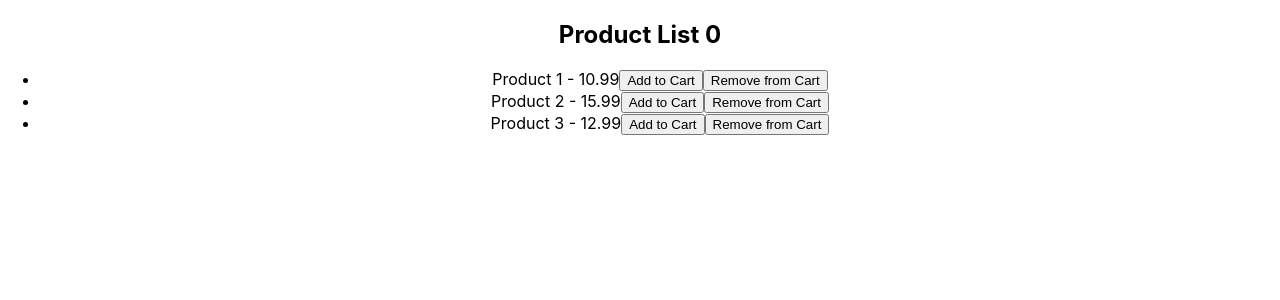
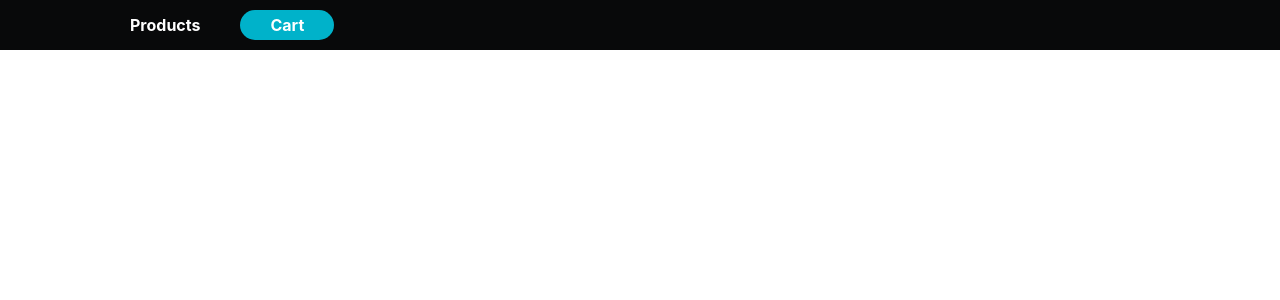
Before and after one commit to serhiiherasymiuk/ShopCartAppReact, a React (Create React App) app: page /cart in a window 1280 px wide. Shown: the top 300 px of the page. Built offline with nearby package versions, Linux system fonts and the light colour scheme.

Commit message:
Change Header

```diff
--- a/package.json
+++ b/package.json
@@ -8,6 +8,7 @@
     "@testing-library/user-event": "^13.5.0",
     "react": "^18.2.0",
     "react-dom": "^18.2.0",
+    "react-router-dom": "^6.11.0",
     "react-scripts": "5.0.1",
     "web-vitals": "^2.1.4"
   },
--- a/src/App.css
+++ b/src/App.css
@@ -1,5 +1,9 @@
 .App {
   text-align: center;
+}
+
+.active {
+  background-color: #00b2ca;
 }
 
 .App-logo {
--- a/src/App.js
+++ b/src/App.js
@@ -1,10 +1,21 @@
 import './App.css';
+import { Route, Routes } from 'react-router-dom';
 import { Products } from './components/Products/Products';
+import { Header } from './components/Header/Header';
+import { Cart } from './components/Cart/Cart';
 
 function App() {
   return (
     <div className="App">
-      <Products></Products>
+      <header>
+        <Header></Header>
+      </header>
+      <main>
+        <Routes>
+          <Route path="/" element={<Products />} />
+          <Route path="/cart" element={<Cart />} />
+        </Routes>
+    </main>
     </div>
   );
 }
--- /dev/null
+++ b/src/components/Cart/Cart.js
@@ -0,0 +1,9 @@
+import './Cart.css';
+
+export function Cart() {
+    return (
+      <div className='Cart'>
+
+      </div>
+    );
+  }
--- a/src/components/Header/Header.css
+++ b/src/components/Header/Header.css
@@ -0,0 +1,30 @@
+.Header {
+    background-color: #08090a;
+    position: fixed;
+    height: 50px;
+    top: 0;
+    width: 100%;
+    border-bottom: 3px white solid;
+    display: flex;
+    justify-content: space-between;
+    align-items: center;
+}
+
+.Header p {
+    color: white
+}
+
+.menu {
+    display: flex;
+    gap: 10px;
+    padding: 10px 100px;
+}
+
+.menu a {
+    transition: all .2s ease-in-out;
+    border-radius: 50px;
+    padding: 5px 30px;
+    color:white;
+    text-decoration: none;
+    font-weight: bold;
+}
--- a/src/components/Header/Header.js
+++ b/src/components/Header/Header.js
@@ -1,9 +1,14 @@
+import { Link, useLocation  } from "react-router-dom";
 import './Header.css';
 
 export function Header() {
+    const location = useLocation();
     return (
       <div className='Header'>
-
+        <nav className="menu">
+            <Link to="/" className={location.pathname === '/' ? 'active' : ''}>Products</Link>
+            <Link to="/cart" className={location.pathname === '/cart' ? 'active' : ''}>Cart</Link>
+        </nav>
       </div>
     );
   }
--- a/src/index.js
+++ b/src/index.js
@@ -4,12 +4,15 @@ import './index.css';
 import App from './App';
 import { ProductsProvider } from './contexts/products-context';
 import { CartProvider } from './contexts/cart-context';
+import { BrowserRouter } from 'react-router-dom';
 
 const root = ReactDOM.createRoot(document.getElementById('root'));
 root.render(
-  <CartProvider>
-    <ProductsProvider>
-      <App />
-    </ProductsProvider>
-  </CartProvider>
+  <BrowserRouter>
+    <CartProvider>
+      <ProductsProvider>
+        <App />
+      </ProductsProvider>
+    </CartProvider>
+  </BrowserRouter>
 );
```
Also changed, not shown: src/components/Cart/Cart.css (added), 1 other file (tests, documents, lock files or other folders).
